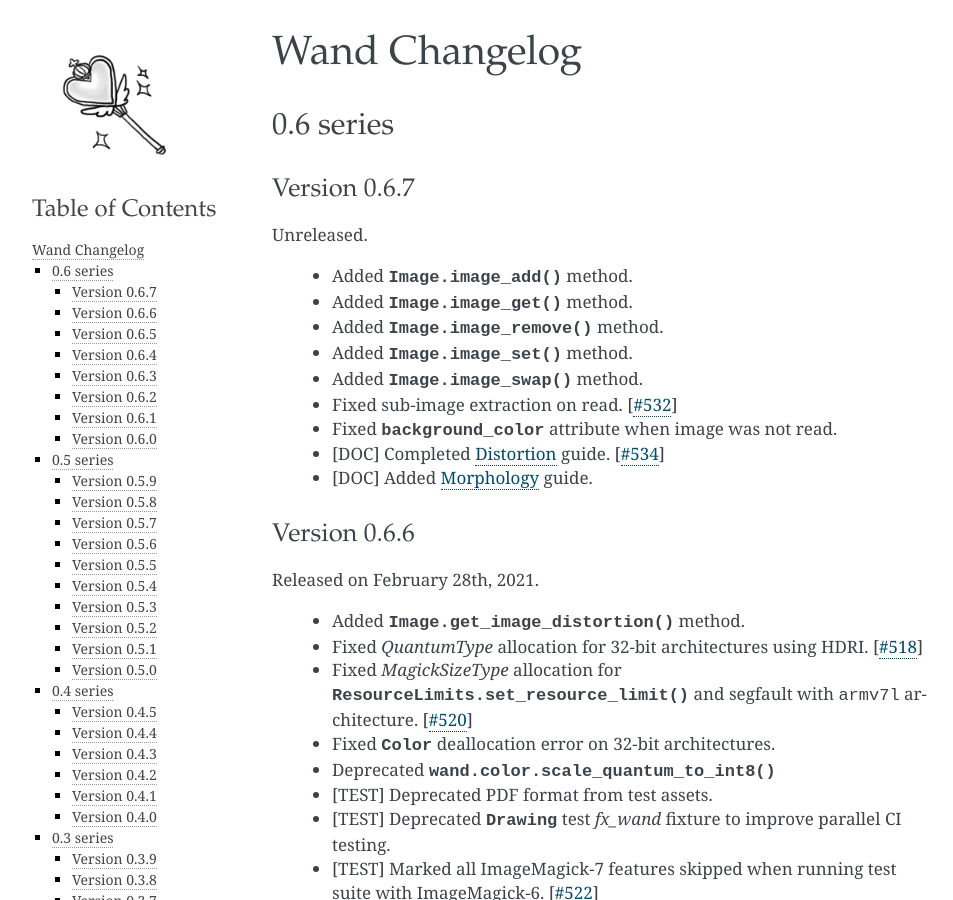
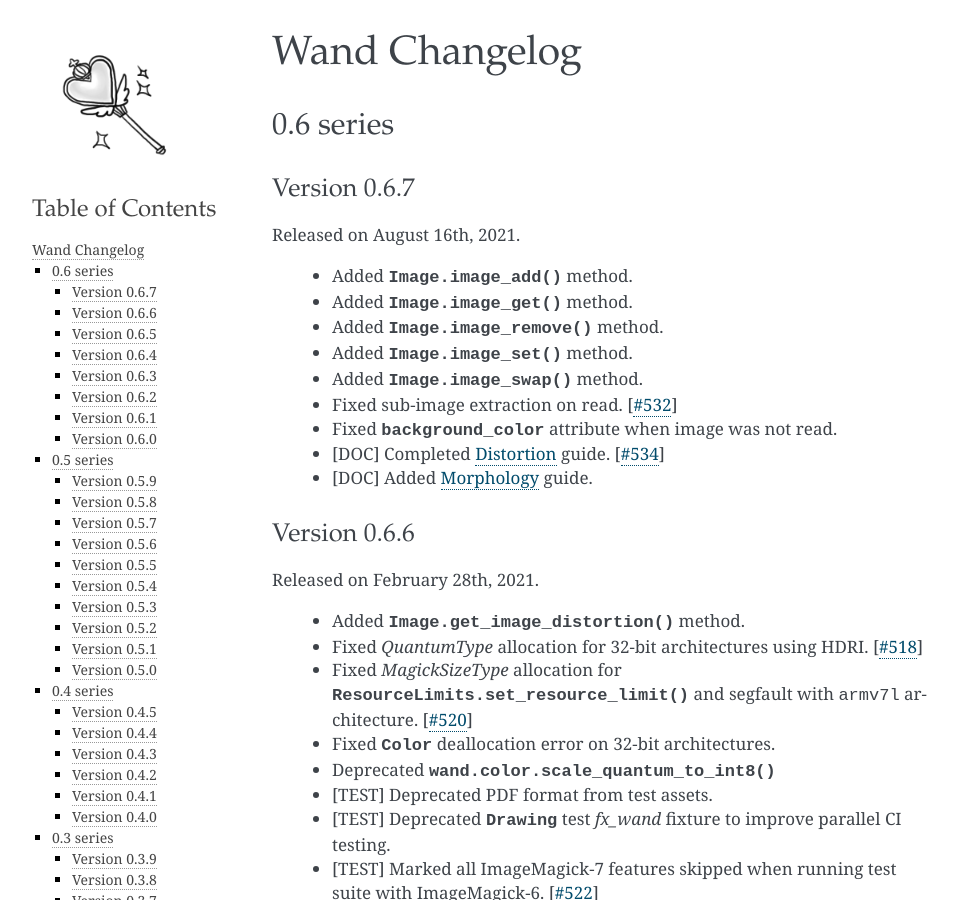
Before and after one commit to emcconville/wand, a Sphinx documentation site: the page built from docs/changes.rst, in a window 1280 px wide and 900 px high. Shown: the whole window, without its empty margins (148-1101 px from the left). Built offline with Sphinx 7.4.7, drawn with Linux system fonts in a browser that asks for light colours; some web fonts are replaced; the version number could not be read and is left out.

Commit message:
Setting release date for 0.6.7

```diff
--- a/docs/changes.rst
+++ b/docs/changes.rst
@@ -12,7 +12,7 @@ Wand Changelog
 Version 0.6.7
 -------------
 
-Unreleased.
+Released on August 16th, 2021.
 
  - Added :meth:`Image.image_add() <wand.image.Image.image_add>` method.
  - Added :meth:`Image.image_get() <wand.image.Image.image_get>` method.
```
